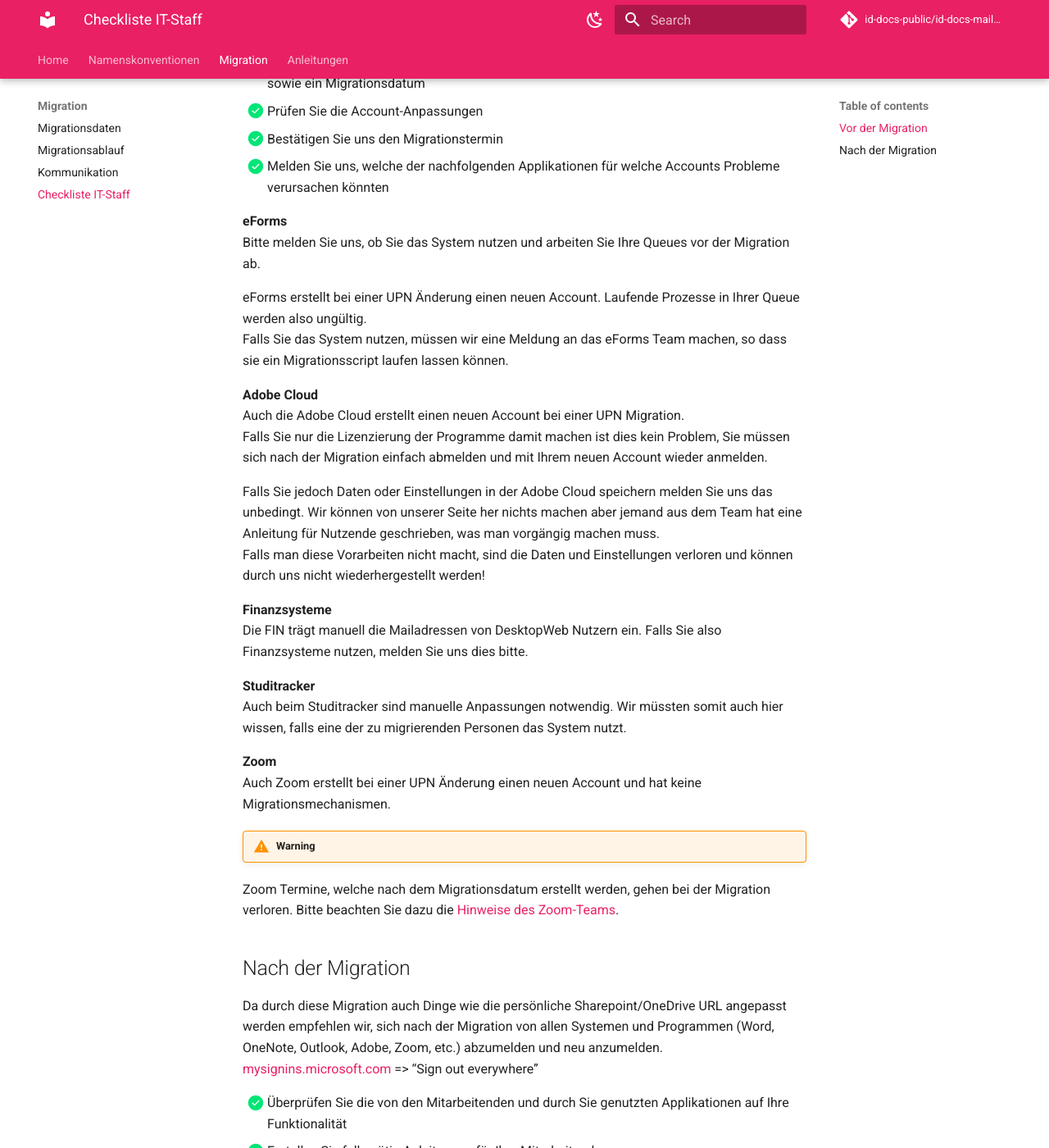
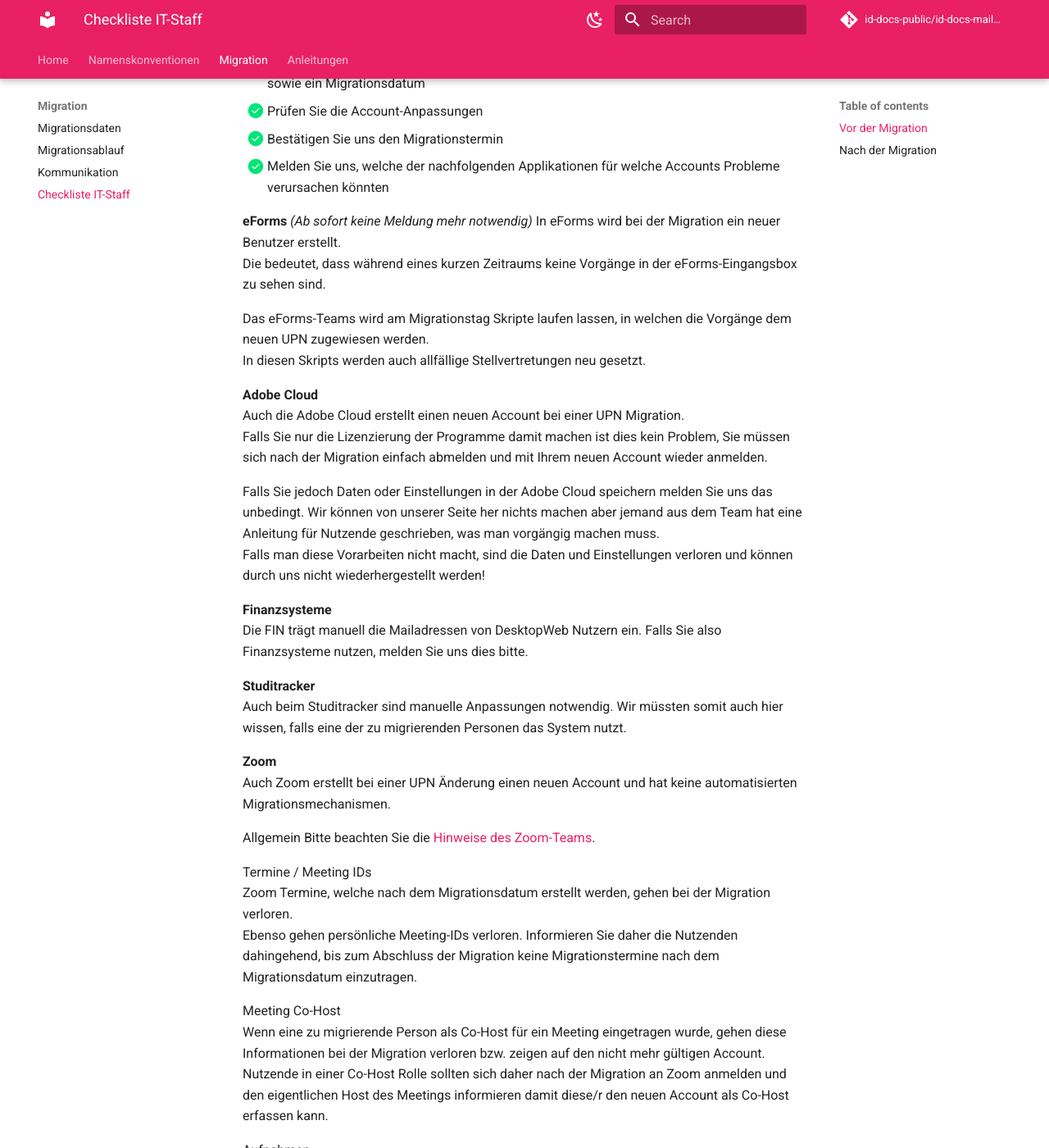
Before and after one commit to idci-unibe-ch/docs-mail2upn, an MkDocs documentation site: the page built from docs/migration/migration-checklist-itstaff.md, in a window 1280 px wide and 1400 px high, scrolled down 266 px. Shown: the whole window at 82% size. Built offline with MkDocs 1.6.1 and Material for MkDocs 9.7.7, drawn with Linux system fonts in a browser that asks for light colours; some of the changed text lies outside the part shown.

Commit message:
(story:) updated docs

```diff
--- a/docs/migration/migration-checklist-itstaff.md
+++ b/docs/migration/migration-checklist-itstaff.md
@@ -8,11 +8,12 @@
 - [x] Bestätigen Sie uns den Migrationstermin
 - [x] Melden Sie uns, welche der nachfolgenden Applikationen für welche Accounts Probleme verursachen könnten
 
-**eForms**
-Bitte melden Sie uns, ob Sie das System nutzen und arbeiten Sie Ihre Queues vor der Migration ab.
+**eForms** *(Ab sofort keine Meldung mehr notwendig)*
+In eForms wird bei der Migration ein neuer Benutzer erstellt.
+Die bedeutet, dass während eines kurzen Zeitraums keine Vorgänge in der eForms-Eingangsbox zu sehen sind.
 
-eForms erstellt bei einer UPN Änderung einen neuen Account. Laufende Prozesse in Ihrer Queue werden also ungültig.
-Falls Sie das System nutzen, müssen wir eine Meldung an das eForms Team machen, so dass sie ein Migrationsscript laufen lassen können.
+Das eForms-Teams wird am Migrationstag Skripte laufen lassen, in welchen die Vorgänge dem neuen UPN zugewiesen werden.
+In diesen Skripts werden auch allfällige Stellvertretungen neu gesetzt.
 
 **Adobe Cloud**
 Auch die Adobe Cloud erstellt einen neuen Account bei einer UPN Migration.
@@ -28,11 +29,25 @@ Die FIN trägt manuell die Mailadressen von DesktopWeb Nutzern ein. Falls Sie al
 Auch beim Studitracker sind manuelle Anpassungen notwendig. Wir müssten somit auch hier wissen, falls eine der zu migrierenden Personen das System nutzt.
 
 **Zoom**
-Auch Zoom erstellt bei einer UPN Änderung einen neuen Account und hat keine Migrationsmechanismen.
+Auch Zoom erstellt bei einer UPN Änderung einen neuen Account und hat keine automatisierten Migrationsmechanismen.
 
-!!! warning
-   Zoom Termine, welche nach dem Migrationsdatum erstellt werden, gehen bei der Migration verloren.
-   Bitte beachten Sie dazu die [Hinweise des Zoom-Teams](https://edit.cms.unibe.ch/unibe/portal/content/studium/werkzeuge_und_arbeitshilfen/fuer_lehrende/e_kollaboration/sich_online_treffen/zoom_meetings/index_ger.html#e1052294).
+Allgemein
+Bitte beachten Sie die [Hinweise des Zoom-Teams](https://edit.cms.unibe.ch/unibe/portal/content/studium/werkzeuge_und_arbeitshilfen/fuer_lehrende/e_kollaboration/sich_online_treffen/zoom_meetings/index_ger.html#e1052294).
+
+Termine / Meeting IDs
+Zoom Termine, welche nach dem Migrationsdatum erstellt werden, gehen bei der Migration verloren.
+Ebenso gehen persönliche Meeting-IDs verloren.
+Informieren Sie daher die Nutzenden dahingehend, bis zum Abschluss der Migration keine Migrationstermine nach dem Migrationsdatum einzutragen.
+
+Meeting Co-Host
+Wenn eine zu migrierende Person als Co-Host für ein Meeting eingetragen wurde, gehen diese Informationen bei der Migration verloren bzw. zeigen auf den nicht mehr gültigen Account.
+Nutzende in einer Co-Host Rolle sollten sich daher nach der Migration an Zoom anmelden und den eigentlichen Host des Meetings informieren damit diese/r den neuen Account als Co-Host erfassen kann.
+
+Aufnahmen
+Etwaige Aufnahmen gehen bei der Migration verloren. Informieren Sie daher die Nutzenden rechtzeitig, damit die Aufnahmen heruntergeladen werden, sofern sie noch benötigt werden.
+
+Support
+Nutzende welche weitere Fragen haben oder nach der Mail2UPN zwingend eine manuelle Zoom-Migration benötigen, können sich direkt an die zuständige Stelle wenden (zoom@unibe.ch).
 
 ## Nach der Migration
 
```
Also changed, not shown: docs/index.md (+1 -0 lines).
